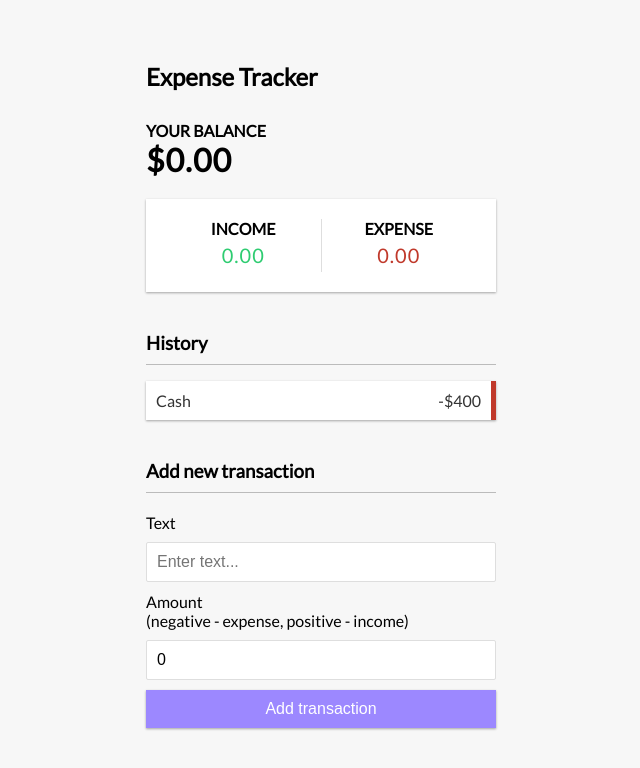
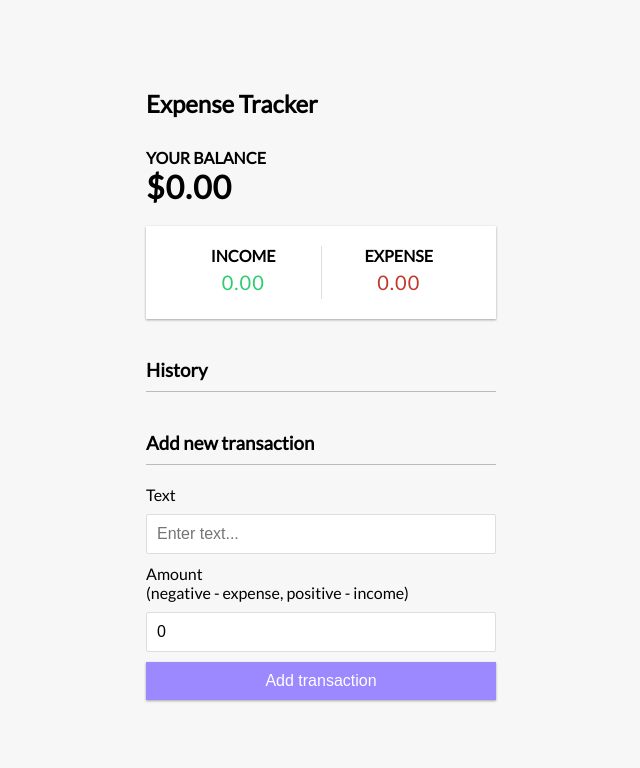
Before and after one commit to jerlissarivas/expense-tracker-react-hooks-context-api, a React (Create React App) app: page / in a window 1280 px wide. Shown: the top 768 px of the page, without its empty margins (319-959 px from the left). Built offline with nearby package versions, Linux system fonts and the light colour scheme.

Commit message:
Complete TransactionList.js

```diff
--- a/src/components/TransactionList.js
+++ b/src/components/TransactionList.js
@@ -1,17 +1,17 @@
 import React, { useContext } from "react";
+import { Transaction } from "./Transaction";
 import { GlobalContext } from "../context/GlobalState";
 
 export const TransactionList = () => {
-  const context = useContext(GlobalContext);
+  const { transactions } = useContext(GlobalContext);
 
   return (
     <>
       <h3>History</h3>
       <ul className="list">
-        <li className="minus">
-          Cash <span>-$400</span>
-          <button className="delete-btn">x</button>
-        </li>
+        {transactions.map((transaction) => (
+          <Transaction key={transaction.id} transaction={transaction} />
+        ))}
       </ul>
     </>
   );
```
